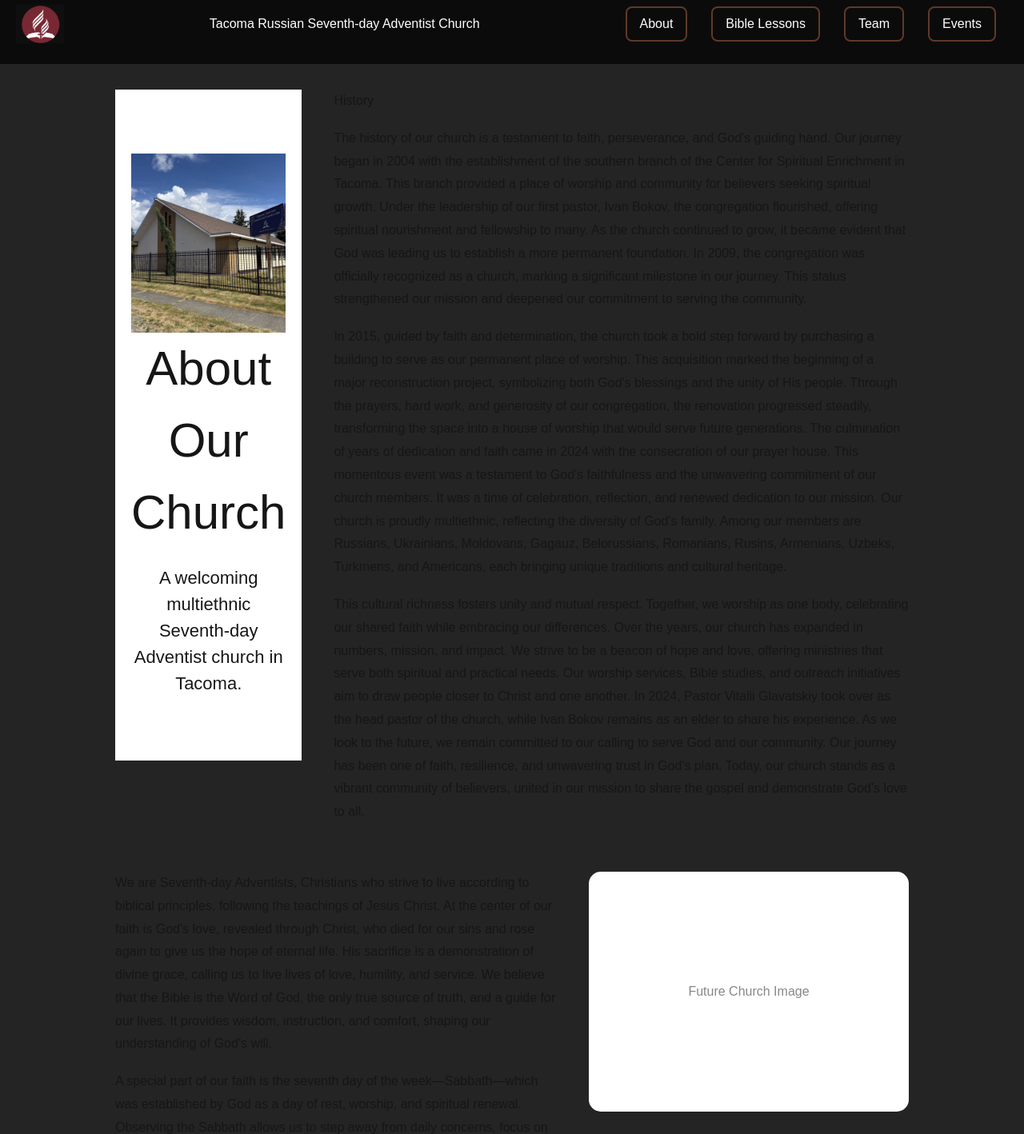
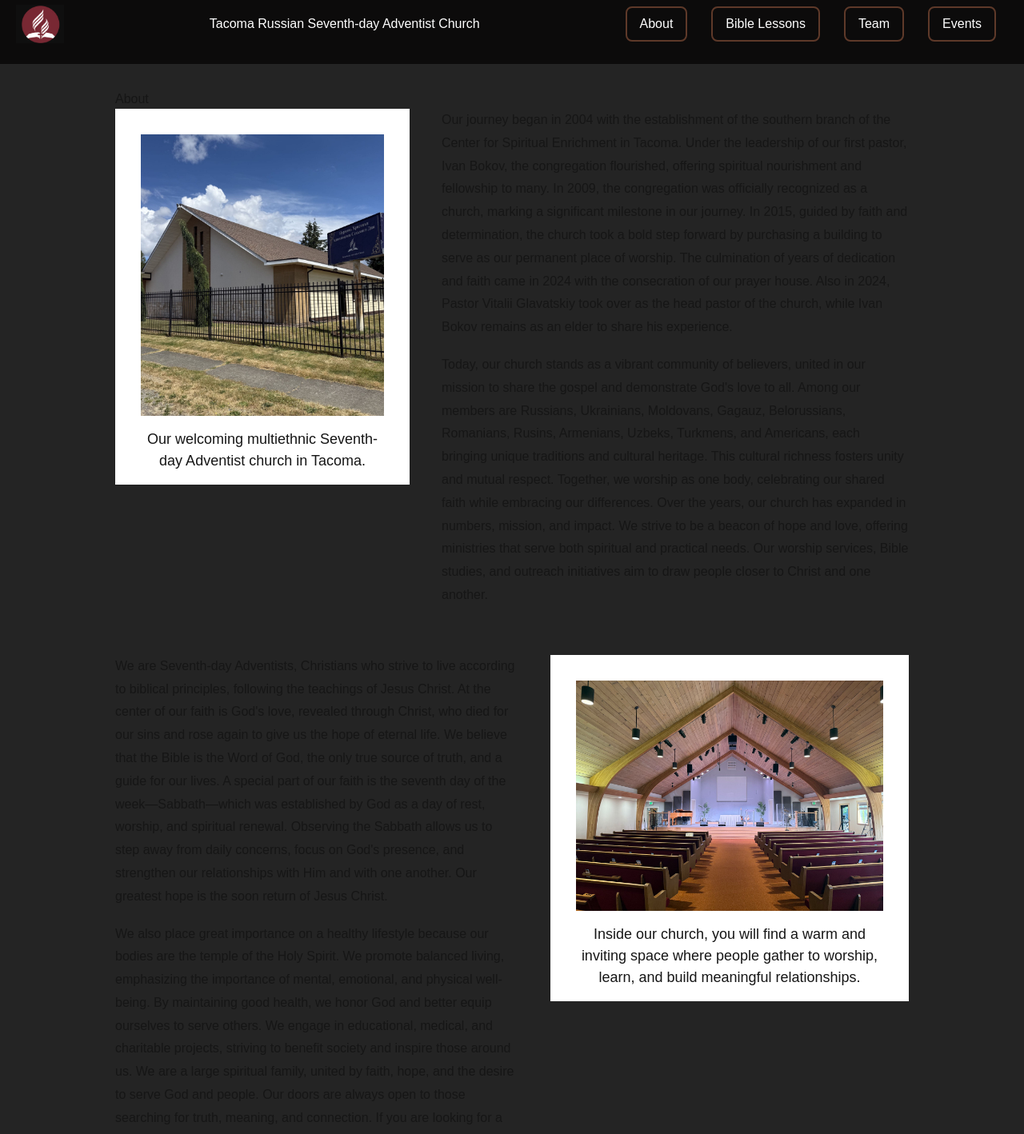
Before and after one commit to glavavlada/TacomaASDWebsite, a Next.js app in the folder my-church-site/: page / in a window 1280 px wide. Shown: the part 20-1438 px from the top of the page at 80% size. Built offline with nearby package versions, Linux system fonts and the light colour scheme; no server answers.

Commit message:
styled about pictures and trimmed church description

```diff
--- a/my-church-site/src/app/page.tsx
+++ b/my-church-site/src/app/page.tsx
@@ -3,6 +3,7 @@ import LiveStreamEmbed from "@/components/LiveStream";
 import Image from "next/image";
 
 var churchImgOut = "/church_outside.jpg";
+var churchImgHall = "/church_hall.jpg";
 
 export default function About() {
   return (
@@ -11,58 +12,36 @@ export default function About() {
       <LiveStreamEmbed />
 
       {/* History Section */}
+      <h1>About</h1>
       <section className="infoSection">
 
-        <section className="aboutIntro">
+        <section className="imgWrapper">
           <Image
             src={churchImgOut}
             alt="Exterior of our church"
-            width={1200}
-            height={800}
+            width={800}
+            height={1200}
+            className="outImage"
           />
-          <h1>About Our Church</h1>
-
           <p>
-            A welcoming multiethnic Seventh-day Adventist church in Tacoma.
+            Our welcoming multiethnic Seventh-day Adventist church in Tacoma.
           </p>
         </section>
 
         <div className="textContent">
-          <h2>History</h2>
-
           <p>
-            The history of our church is a testament to faith, perseverance, and God&apos;s guiding hand.
-            Our journey began in 2004 with the establishment of the southern branch of the Center for Spiritual Enrichment in Tacoma.
-            This branch provided a place of worship and community for believers seeking spiritual growth.
-            Under the leadership of our first pastor, Ivan Bokov, the congregation flourished, offering spiritual nourishment and fellowship to many.
-            As the church continued to grow, it became evident that God was leading us to establish a more permanent foundation.
+            Our journey began in 2004 with the establishment of the southern branch of the Center for Spiritual Enrichment in Tacoma. Under the leadership of our first pastor, Ivan Bokov, the congregation flourished, offering spiritual nourishment and fellowship to many.
             In 2009, the congregation was officially recognized as a church, marking a significant milestone in our journey.
-            This status strengthened our mission and deepened our commitment to serving the community.
+            In 2015, guided by faith and determination, the church took a bold step forward by purchasing a building to serve as our permanent place of worship.
+            The culmination of years of dedication and faith came in 2024 with the consecration of our prayer house.
+            Also in 2024, Pastor Vitalii Glavatskiy took over as the head pastor of the church, while Ivan Bokov remains as an elder to share his experience.
           </p>
-
           <p>
-            In 2015, guided by faith and determination, the church took a bold step forward by purchasing a building to serve as our permanent place of worship.
-            This acquisition marked the beginning of a major reconstruction project, symbolizing both God&apos;s blessings and the unity of His people.
-            Through the prayers, hard work, and generosity of our congregation, the renovation progressed steadily, transforming the space into a house of worship that would serve future generations.
-            The culmination of years of dedication and faith came in 2024 with the consecration of our prayer house.
-            This momentous event was a testament to God&apos;s faithfulness and the unwavering commitment of our church members.
-            It was a time of celebration, reflection, and renewed dedication to our mission.
-            Our church is proudly multiethnic, reflecting the diversity of God&apos;s family.
+            Today, our church stands as a vibrant community of believers, united in our mission to share the gospel and demonstrate God&apos;s love to all.
             Among our members are Russians, Ukrainians, Moldovans, Gagauz, Belorussians, Romanians, Rusins, Armenians, Uzbeks, Turkmens, and Americans, each bringing unique traditions and cultural heritage.
+            This cultural richness fosters unity and mutual respect. Together, we worship as one body, celebrating our shared faith while embracing our differences.
+            Over the years, our church has expanded in numbers, mission, and impact. We strive to be a beacon of hope and love, offering ministries that serve both spiritual and practical needs. Our worship services, Bible studies, and outreach initiatives aim to draw people closer to Christ and one another.
           </p>
-
-          <p>
-            This cultural richness fosters unity and mutual respect. Together, we worship as one body, celebrating our shared faith while embracing our differences.
-            Over the years, our church has expanded in numbers, mission, and impact. We strive to be a beacon of hope and love,
-            offering ministries that serve both spiritual and practical needs. Our worship services, Bible studies,
-            and outreach initiatives aim to draw people closer to Christ and one another.
-            In 2024, Pastor Vitalii Glavatskiy took over as the head pastor of the church, while Ivan Bokov remains as an elder to share his experience.
-            As we look to the future, we remain committed to our calling to serve God and our community.
-            Our journey has been one of faith, resilience, and unwavering trust in God&apos;s plan.
-            Today, our church stands as a vibrant community of believers, united in our mission to share the gospel and demonstrate God&apos;s love to all.
-          </p>
-
-          {/* perhaps add image after this still need to actually write just using the text above as reference for future */}
 
         </div>
       </section>
@@ -70,38 +49,36 @@ export default function About() {
       {/*Beliefs Section*/}
       {/* the idea is that this text and the one above and potentially fiture one use same styling */}
       <section className="infoSection">
-        <div className="textContent reverseSection">
+        <div className="textContent">
 
           <p>
             We are Seventh-day Adventists, Christians who strive to live according to biblical principles, following the teachings of Jesus Christ.
-            At the center of our faith is God&apos;s love, revealed through Christ, who died for our sins and rose again to give us the hope of eternal life.
-            His sacrifice is a demonstration of divine grace, calling us to live lives of love, humility, and service.
-            We believe that the Bible is the Word of God, the only true source of truth, and a guide for our lives.
-            It provides wisdom, instruction, and comfort, shaping our understanding of God&apos;s will.
+            At the center of our faith is God&apos;s love, revealed through Christ, who died for our sins and rose again to give us the hope of eternal life. We believe that the Bible is the Word of God, the only true source of truth, and a guide for our lives.
+            A special part of our faith is the seventh day of the week—Sabbath—which was established by God as a day of rest, worship, and spiritual renewal.
+            Observing the Sabbath allows us to step away from daily concerns, focus on God&apos;s presence, and strengthen our relationships with Him and with one another.
+            Our greatest hope is the soon return of Jesus Christ.
           </p>
 
           <p>
-            A special part of our faith is the seventh day of the week—Sabbath—which was established by God as a day of rest, worship, and spiritual renewal.
-            Observing the Sabbath allows us to step away from daily concerns, focus on God&apos;s presence, and strengthen our relationships with Him and with one another.
-            Our greatest hope is the soon return of Jesus Christ. We believe that He will come again to establish His eternal Kingdom, resurrect the righteous, and grant His followers a life free from suffering and death.
-            This promise gives us confidence and encouragement to remain faithful, knowing that God&apos;s plan for humanity will be fulfilled.
-          </p>
-
-          <p>
-            We also place great importance on a healthy lifestyle because our bodies are the temple of the Holy Spirit. We seek to care for them through proper nutrition, an active lifestyle, and avoiding harmful habits.
-            We promote balanced living, emphasizing the importance of mental, emotional, and physical well-being. By maintaining good health, we honor God and better equip ourselves to serve others.
-            Our mission is to share Christ&apos;s love, helping people on their spiritual and everyday journeys. We engage in educational, medical, and charitable projects, striving to benefit society and inspire those around us.
-            Through our outreach efforts, we seek to provide hope, guidance, and practical assistance to those in need, reflecting the compassion of Jesus in all that we do.
-            As a global community of believers, we support one another through prayer, fellowship, and shared faith. We are a large spiritual family, united by faith, hope, and the desire to serve God and people.
+            We also place great importance on a healthy lifestyle because our bodies are the temple of the Holy Spirit. We promote balanced living, emphasizing the importance of mental, emotional, and physical well-being. By maintaining good health, we honor God and better equip ourselves to serve others.
+            We engage in educational, medical, and charitable projects, striving to benefit society and inspire those around us. We are a large spiritual family, united by faith, hope, and the desire to serve God and people.
             Our doors are always open to those searching for truth, meaning, and connection. If you are looking for a place where you can grow spiritually, find purpose, and receive support, we would be happy to welcome you among us!
           </p>
 
         </div>
 
-        <div className="imagePlaceholder">
-          Future Church Image
-        </div>
-
+        <section className="imgWrapper">
+          <Image
+            src={churchImgHall}
+            alt="Church Hall"
+            width={1200}
+            height={800}
+            className="inImage"
+          />
+          <p>
+            Inside our church, you will find a warm and inviting space where people gather to worship, learn, and build meaningful relationships.
+          </p>
+        </section>
       </section>
     </div>
   );
--- a/my-church-site/src/styles/about.css
+++ b/my-church-site/src/styles/about.css
@@ -1,47 +1,33 @@
-.aboutIntro {
-  /* min-height: 50vh; */
-
+.imgWrapper {
   display: flex;
   flex-direction: column;
-  /* justify-content: center; */
-  align-items: flex-start;
   text-align: center;
-
-  padding: 80px 20px;
-
+  padding: 1rem 2rem;
   background: var(--background);
-
-  /* background-size: cover; */
-  /* background-position: center; */
-
-  /* color: white; */
 }
 
-.aboutIntro h1 {
-  font-size: 60px;
-  margin-bottom: 20px;
+.imgWrapper h1 {
+  font-size: 1.5rem;
+  padding: 0;
+  margin: 0;
 }
 
-.aboutIntro p {
-  font-size: 22px;
-  max-width: 700px;
+.imgWrapper p {
+  font-size: 18px;
 }
 
-.imagePlaceholder {
-  width: 400px;
-  height: 300px;
+.outImage {
+  width: 100%;
+  min-width: 19rem;
+  height: auto;
+  padding: 1rem 0rem;
+}
 
-  background-color: var(--background);
-
-  border-radius: 15px;
-
-  display: flex;
-  justify-content: center;
-  align-items: center;
-
-  color: #888;
-
-  flex-shrink: 0;
+.inImage {
+  width: 100%;
+  min-width: 24rem;
+  height: auto;
+  padding: 1rem 0rem;
 }
 
 .infoSection {
@@ -53,10 +39,6 @@
   margin-bottom: 60px;
 }
 
-.reverseSection {
-  /* flex-direction: row-reverse; */
-}
-
 .textContent {
   display: flex;
   flex-direction: column;
```
